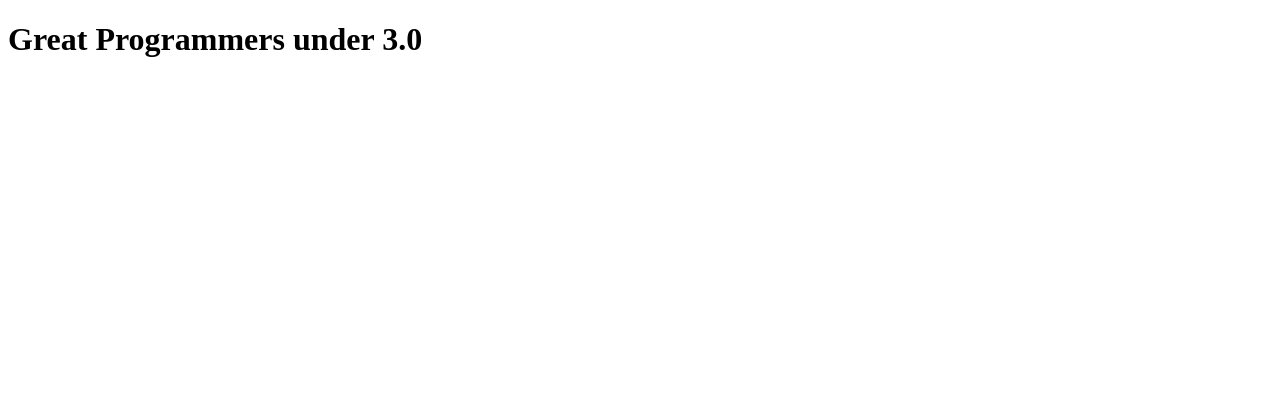
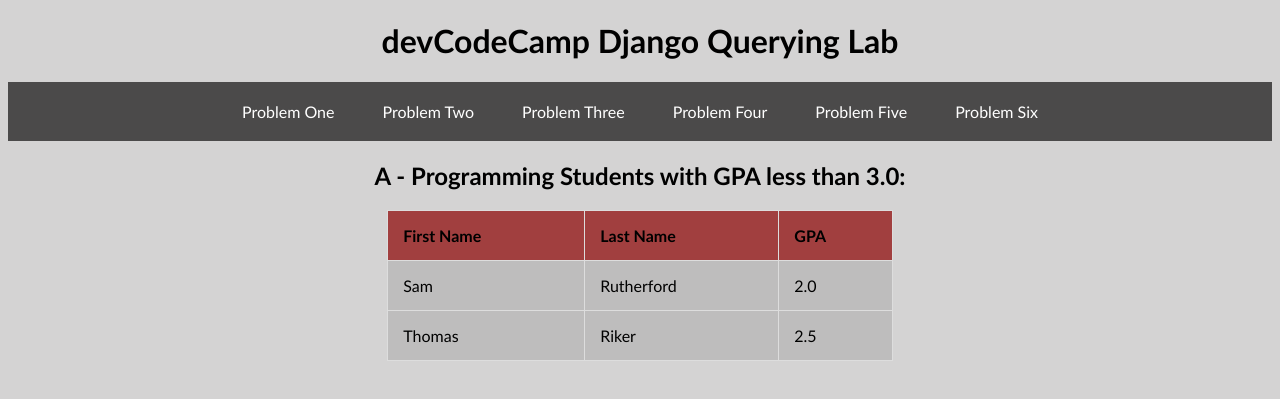
Before and after one commit to Payner01/dcc-djangoqueryinglab, a Django app: page /lab/six/ in a window 1280 px wide. Shown: the top 399 px of the page. Run offline with Django 4.2, Linux system fonts and the light colour scheme; data comes from the database, SQL or seed files in the repository.

Commit message:
Completed problem six.

```diff
--- a/querying_lab/school_db/templates/school/six.html
+++ b/querying_lab/school_db/templates/school/six.html
@@ -5,8 +5,38 @@
     <meta http-equiv="X-UA-Compatible" content="IE=edge">
     <meta name="viewport" content="width=device-width, initial-scale=1.0">
     <title>Problem Six</title>
+    {% load static %}
+    <link rel="stylesheet" type="text/css" href="{% static 'styles.css' %}">
 </head>
 <body>
-    <h1>Great Programmers under 3.0</h1>
+    <h1 class="center-text">devCodeCamp Django Querying Lab</h2>
+    <nav>
+        <ul>
+            <li><a href="{% url 'lab:one' %}">Problem One</a></li>
+            <li><a href="{% url 'lab:two' %}">Problem Two</a></li>
+            <li><a href="{% url 'lab:three' %}">Problem Three</a></li>
+            <li><a href="{% url 'lab:four' %}">Problem Four</a></li>
+            <li><a href="{% url 'lab:five' %}">Problem Five</a></li>
+            <li><a href="{% url 'lab:six' %}">Problem Six</a></li>
+        </ul>
+    </nav>
+    <div class="center-text">
+        <h2>A - Programming Students with GPA less than 3.0:</h2>
+        <table class="center-table">
+            <thead>
+                <tr>
+                    <th>First Name</th><th>Last Name</th><th>GPA</th>
+                </tr>
+            </thead>
+            <tbody>
+                {% for item in student_courses %}
+                <tr>
+                    <td>{{item.student.first_name}}</td><td>{{item.student.last_name}}</td><td>{{item.student.gpa}}</td>
+                </tr>
+                {% endfor %}
+            </tbody>
+        </table>
+    </div>
+
 </body>
 </html>
--- a/querying_lab/school_db/views.py
+++ b/querying_lab/school_db/views.py
@@ -75,9 +75,12 @@ def problem_five(request):
 def problem_six(request):
     # Find all students with a GPA less than 3.0 who are getting an A in Programming class.
     # Order by GPA.
-
+    programming_class = StudentCourse.objects.filter(course_id="4")
+    high_gpa = programming_class.filter(student__gpa__lt=3.0)
+    high_grade = high_gpa.filter(grade='A').order_by('student__gpa')
+    data_visualization = [item for item in high_grade]
     context = {
-        'student_courses': None
+        'student_courses': high_grade
     }
     return render(request, 'school/six.html', context)
 
```
